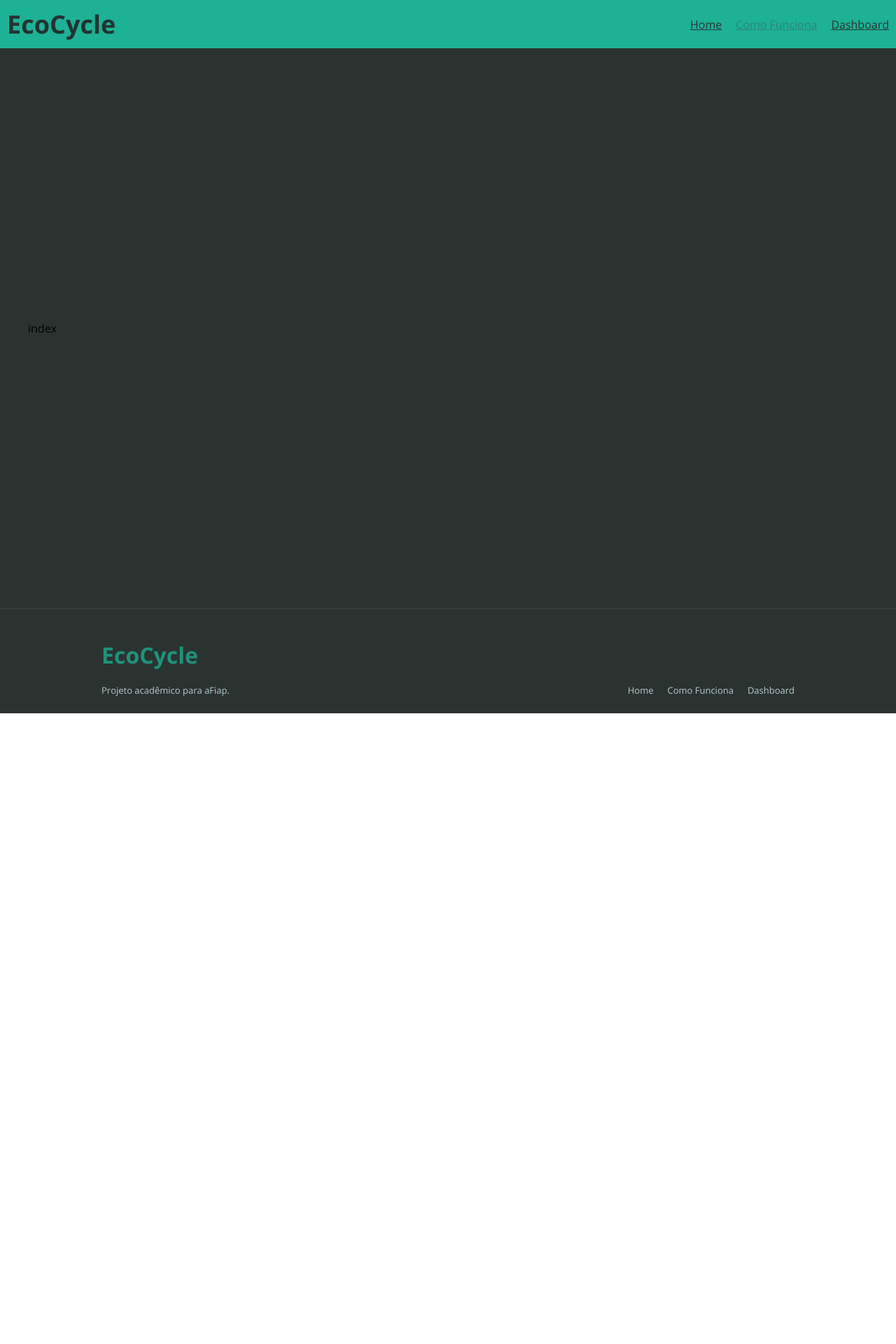
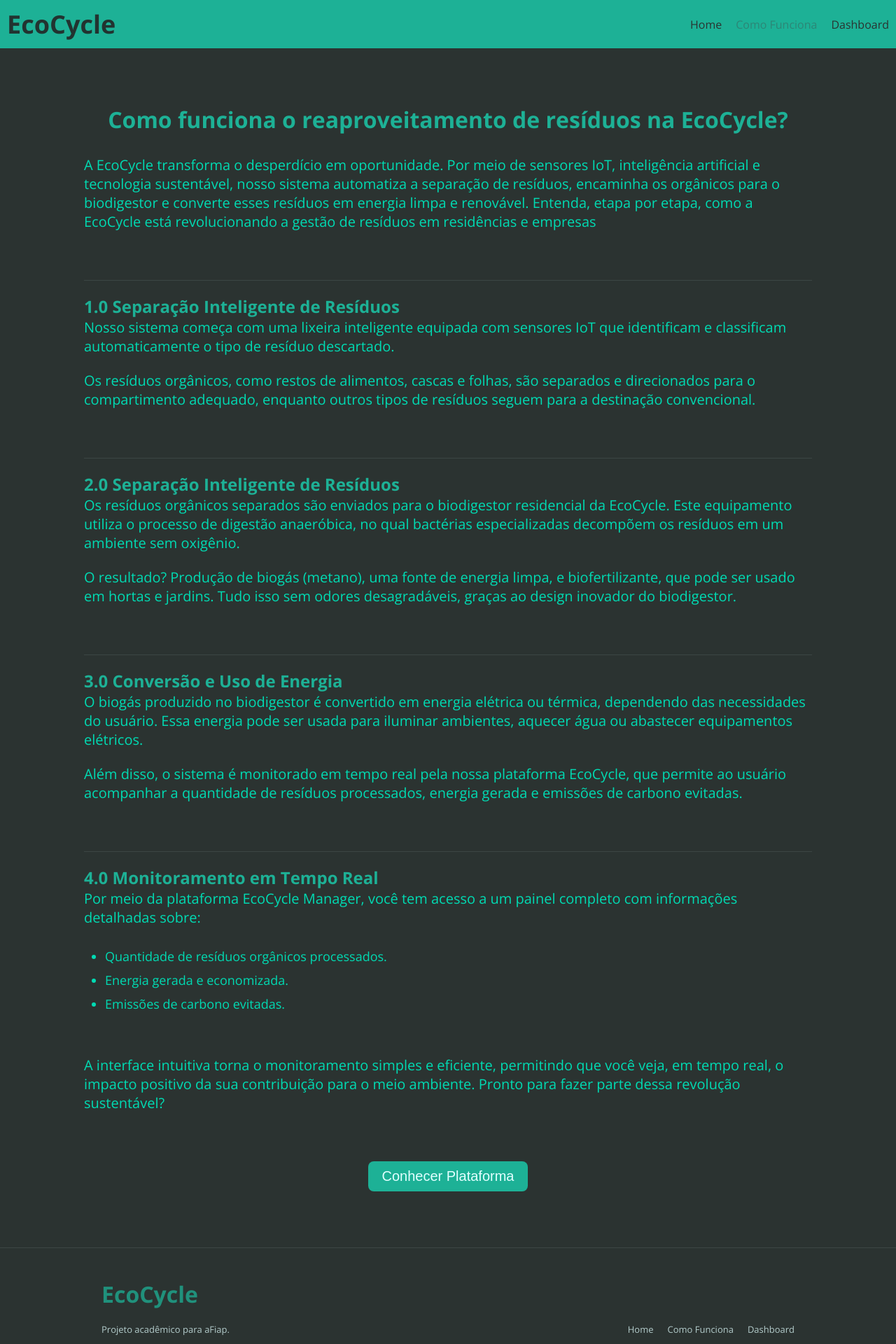
Before and after one commit to gabrielreis354/ecocycle-lixeira-inteligente, a React (Vite) app: page /funcionamento in a window 1280 px wide. Shown: the top 1920 px of the page at 70% size. Before the commit the page ends 1019 px from the top, so only its background shows below. Built offline with nearby package versions, Linux system fonts and the light colour scheme.

Commit message:
page added

```diff
--- a/src/components/MenuLink/MenuLink.module.css
+++ b/src/components/MenuLink/MenuLink.module.css
@@ -1,7 +1,9 @@
 .activeMenuItem {
   color: #2d8676;
+  text-decoration: none;
 }
 
 .menuItem {
   color: #2b3331;
+  text-decoration: none;
 }
--- a/src/pages/ComoFunciona/index.jsx
+++ b/src/pages/ComoFunciona/index.jsx
@@ -1,5 +1,87 @@
+import "./index.scss";
 export default function ComoFunciona() {
   return (
-    <div>index</div>
-  )
+    <div className="funcionamento">
+      <h1 className="main-title">
+        Como funciona o reaproveitamento de resíduos na EcoCycle?
+      </h1>
+      <p>
+        A EcoCycle transforma o desperdício em oportunidade. Por meio de
+        sensores IoT, inteligência artificial e tecnologia sustentável, nosso
+        sistema automatiza a separação de resíduos, encaminha os orgânicos para
+        o biodigestor e converte esses resíduos em energia limpa e renovável.
+        Entenda, etapa por etapa, como a EcoCycle está revolucionando a gestão
+        de resíduos em residências e empresas
+      </p>
+
+      <section>
+        <h2 className="subtitle">1.0 Separação Inteligente de Resíduos</h2>
+        <p>
+          Nosso sistema começa com uma lixeira inteligente equipada com sensores
+          IoT que identificam e classificam automaticamente o tipo de resíduo
+          descartado.
+        </p>
+        <br />
+        <p>
+          Os resíduos orgânicos, como restos de alimentos, cascas e folhas, são
+          separados e direcionados para o compartimento adequado, enquanto
+          outros tipos de resíduos seguem para a destinação convencional.
+        </p>
+      </section>
+
+      <section>
+        <h2 className="subtitle">2.0 Separação Inteligente de Resíduos</h2>
+        <p>
+          Os resíduos orgânicos separados são enviados para o biodigestor
+          residencial da EcoCycle. Este equipamento utiliza o processo de
+          digestão anaeróbica, no qual bactérias especializadas decompõem os
+          resíduos em um ambiente sem oxigênio.
+        </p>
+        <br />
+        <p>
+          O resultado? Produção de biogás (metano), uma fonte de energia limpa,
+          e biofertilizante, que pode ser usado em hortas e jardins. Tudo isso
+          sem odores desagradáveis, graças ao design inovador do biodigestor.
+        </p>
+      </section>
+      <section>
+        <h2 className="subtitle">3.0 Conversão e Uso de Energia</h2>
+        <p>
+          O biogás produzido no biodigestor é convertido em energia elétrica ou
+          térmica, dependendo das necessidades do usuário. Essa energia pode ser
+          usada para iluminar ambientes, aquecer água ou abastecer equipamentos
+          elétricos.
+        </p>
+        <br />
+        <p>
+          Além disso, o sistema é monitorado em tempo real pela nossa plataforma
+          EcoCycle, que permite ao usuário acompanhar a quantidade de resíduos
+          processados, energia gerada e emissões de carbono evitadas.
+        </p>
+      </section>
+      <section>
+        <h2 className="subtitle">4.0 Monitoramento em Tempo Real</h2>
+        <p>
+          Por meio da plataforma EcoCycle Manager, você tem acesso a um painel
+          completo com informações detalhadas sobre:
+        </p>
+        <div>
+          <ul>
+            <li>Quantidade de resíduos orgânicos processados.</li>
+            <li>Energia gerada e economizada.</li>
+            <li>Emissões de carbono evitadas.</li>
+          </ul>
+        </div>
+        <br />
+        <p>
+          A interface intuitiva torna o monitoramento simples e eficiente,
+          permitindo que você veja, em tempo real, o impacto positivo da sua
+          contribuição para o meio ambiente. Pronto para fazer parte dessa
+          revolução sustentável?
+        </p>
+      </section>
+
+      <button>Conhecer Plataforma</button>
+    </div>
+  );
 }
--- /dev/null
+++ b/src/pages/ComoFunciona/index.scss
@@ -0,0 +1,56 @@
+.funcionamento {
+    margin: 80px;
+    display: flex;
+    flex-direction: column;
+    gap: 20px;
+    align-items: center;
+}
+.funcionamento .main-title {
+    color: #1DB196;
+    margin-bottom: 10px;
+    margin-left: 0;
+}
+
+.funcionamento p {
+    font-size: 20px;
+    // color: #33b89f;
+    color: #00DBB3;
+}
+
+.funcionamento section {
+    margin-top: 50px;
+    border-top: 1px solid #e1ffff18;
+}
+
+.funcionamento .subtitle{
+    color: #1DB196;
+    margin-top: 20px;
+}
+
+.funcionamento ul {
+    padding: 30px;
+    font-size: 18px;
+    color: #00DBB3;
+}
+
+.funcionamento ul li {
+    margin-bottom: 10px;
+}
+
+.funcionamento button {
+    margin-top: 50px;
+    background-color: #1DB196;
+    color: #e1ffff;
+    border: none;
+    font-size: 20px;
+    padding: 10px 20px;
+    border-radius: 8px;
+    transition: 0.4s;
+    cursor: pointer;
+}
+
+.funcionamento button:hover {
+    border: 2px solid #1DB196;
+    background-color: transparent;
+    color: #1DB196;
+}
```
